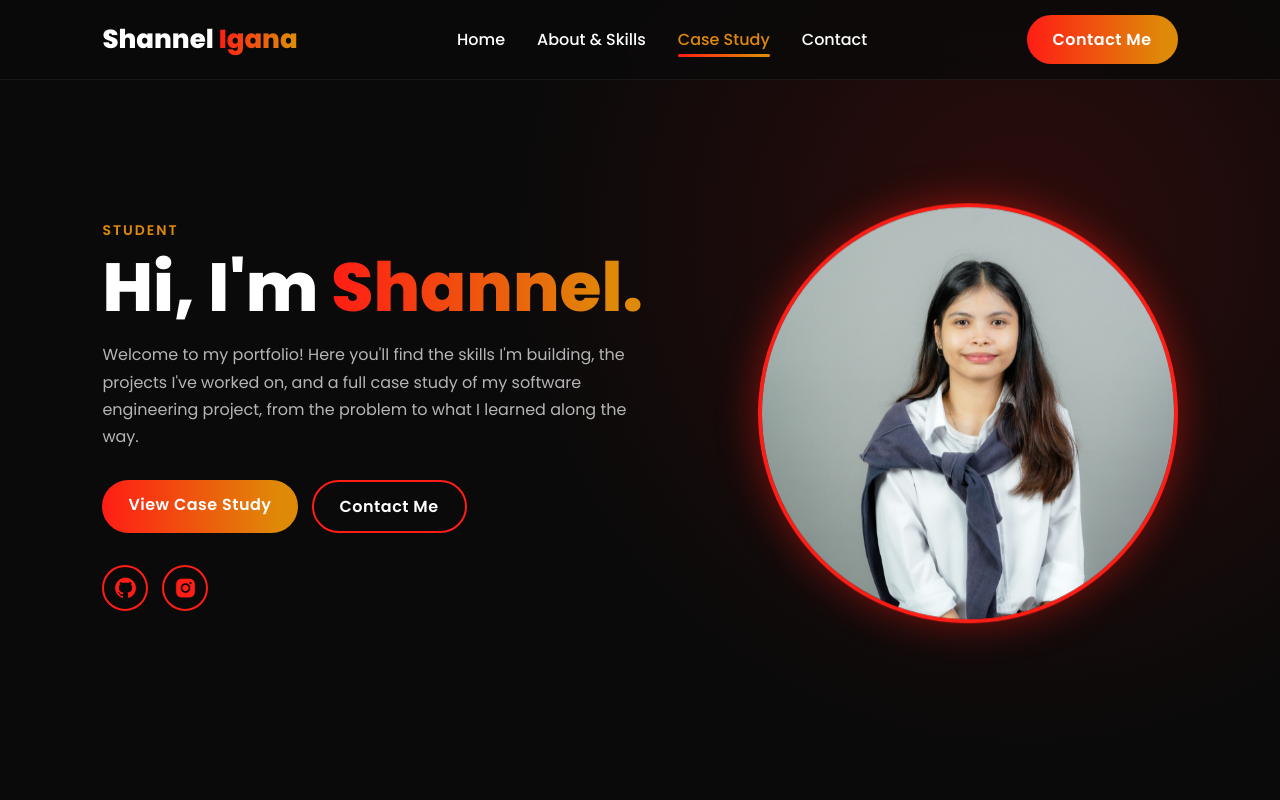
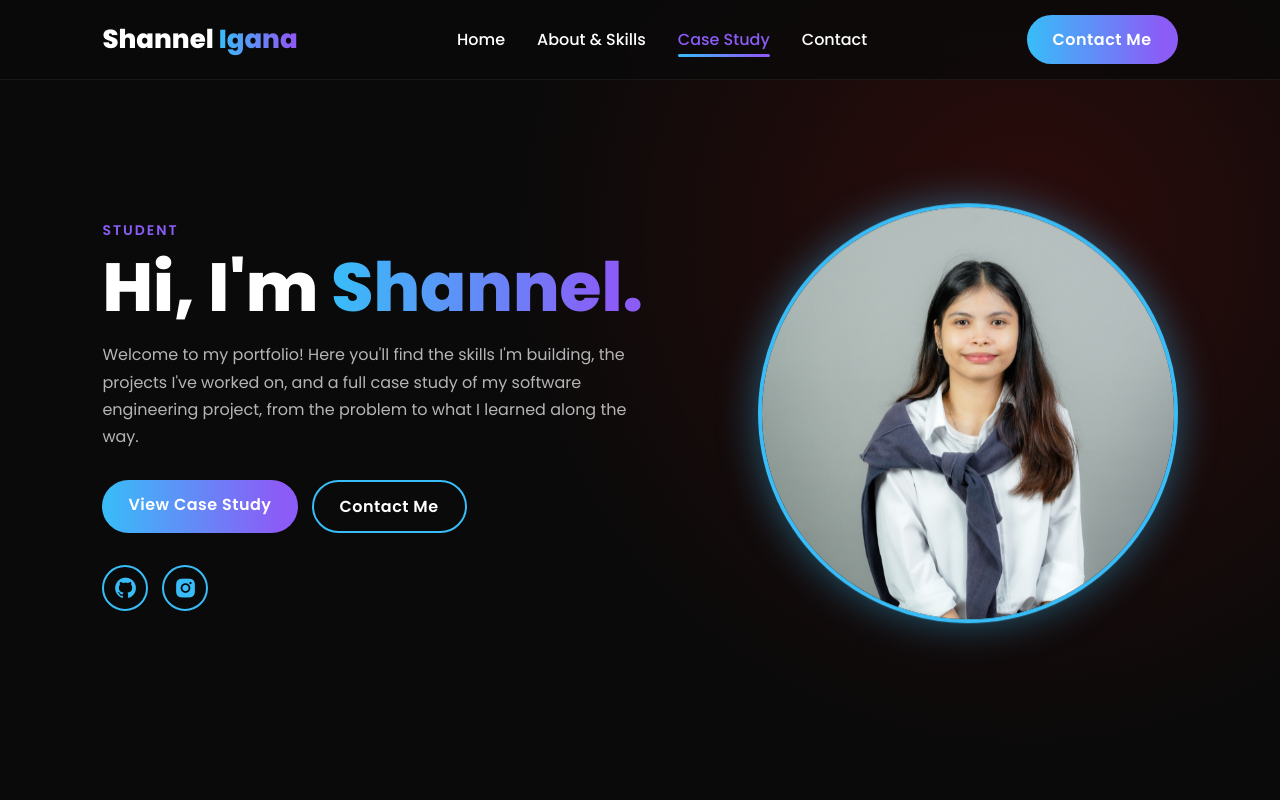
Before and after one commit to shxnele/Personal-Portfolio, a plain HTML site: page index.html in a window 1280 px wide. Shown: the top 800 px of the page. Drawn offline with nearby package versions, Linux system fonts and the light colour scheme.

Commit message:
Update styles.css

```diff
--- a/styles.css
+++ b/styles.css
@@ -1,3 +1,8 @@
+
+
+
+
+
 
 
 *,
@@ -15,9 +20,9 @@
     --border-color: #2a2a2a;
     --text-color: #ffffff;
     --muted-color: #b5b5b5;
-    --main-color: #ff1d15;
-    --accent-color: #df8908;
-    --gradient: linear-gradient(270deg, #df8908 10%, #ff1d15 100%);
+    --main-color: #38bdf8;
+    --accent-color: #8b5cf6;
+    --gradient: linear-gradient(270deg, #8b5cf6 10%, #38bdf8 100%);
     --radius: 1.6rem;
     --header-h: 8rem;
 }
@@ -150,9 +155,9 @@ button { font: inherit; color: inherit; background: none; border: none; cursor:
     color: #fff;
     white-space: nowrap;
 }
-.gradient-btn:hover { transform: translateY(-2px) scale(1.03); box-shadow: 0 0 2rem rgba(255, 29, 21, 0.45); }
+.gradient-btn:hover { transform: translateY(-2px) scale(1.03); box-shadow: 0 0 2rem rgba(56, 189, 248, 0.45); }
 .btn { border: 2px solid var(--main-color); color: var(--text-color); }
-.btn:hover { background: var(--main-color); box-shadow: 0 0 1.8rem rgba(255, 29, 21, 0.5); transform: translateY(-2px); }
+.btn:hover { background: var(--main-color); box-shadow: 0 0 1.8rem rgba(56, 189, 248, 0.5); transform: translateY(-2px); }
 .btn-group { display: flex; flex-wrap: wrap; gap: 1.4rem; }
 .inline-btn { margin-top: 1.6rem; }
 
@@ -205,7 +210,7 @@ section:nth-of-type(even) .card { background: var(--bg-color); }
     object-fit: cover;
     border-radius: 50%;
     border: 4px solid var(--main-color);
-    box-shadow: 0 0 4rem rgba(255, 29, 21, 0.45);
+    box-shadow: 0 0 4rem rgba(56, 189, 248, 0.45);
     animation: float 6s ease-in-out infinite;
 }
 @keyframes float { 50% { transform: translateY(-1.2rem); } }
@@ -260,8 +265,8 @@ section:nth-of-type(even) .card { background: var(--bg-color); }
     align-items: center;
     max-width: 110rem;
     margin: 0 auto 3rem;
-    border-color: rgba(255, 29, 21, 0.5);
-    box-shadow: 0 0 3rem rgba(255, 29, 21, 0.12);
+    border-color: rgba(56, 189, 248, 0.5);
+    box-shadow: 0 0 3rem rgba(56, 189, 248, 0.12);
 }
 .project-visual {
     aspect-ratio: 1;
```
